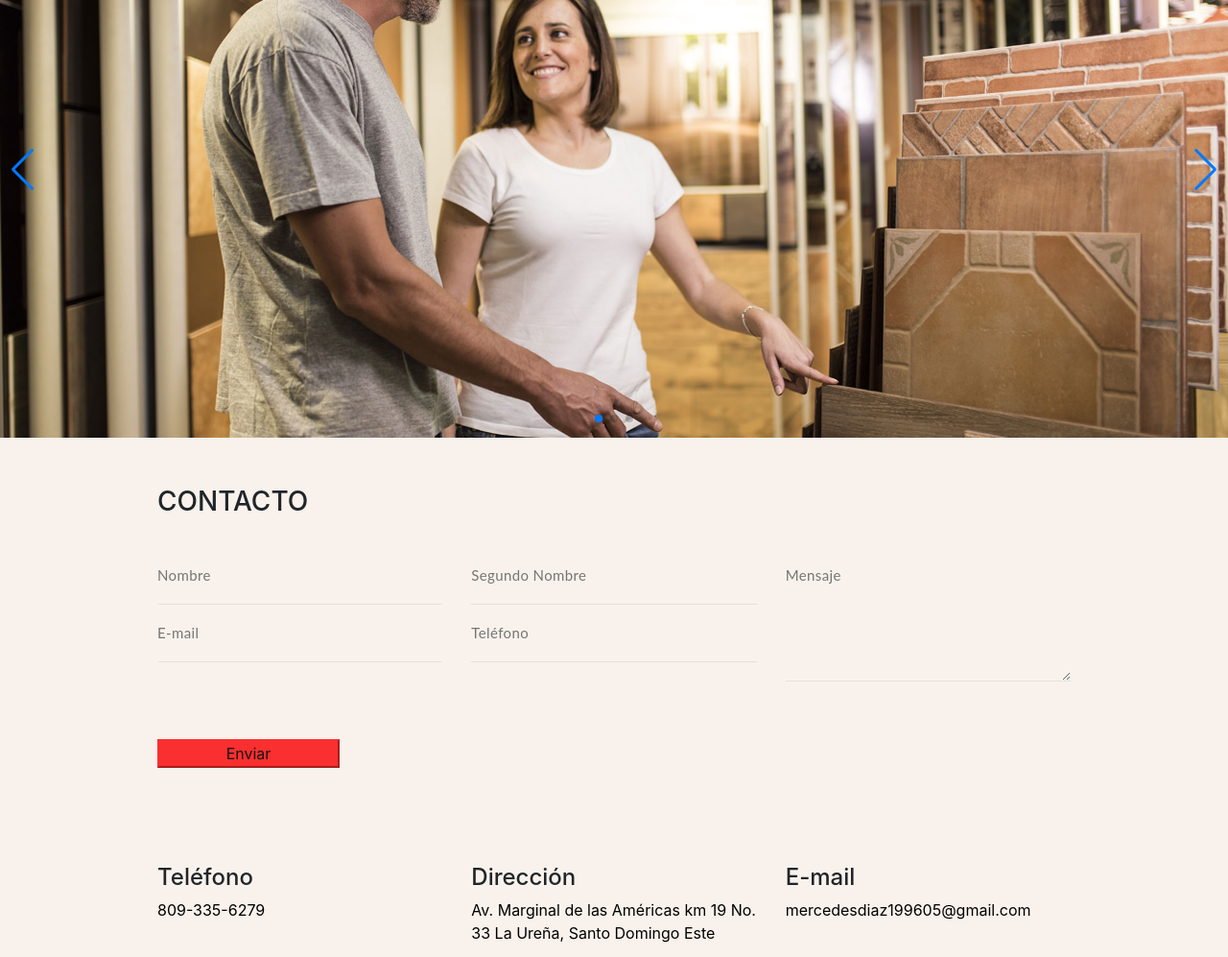
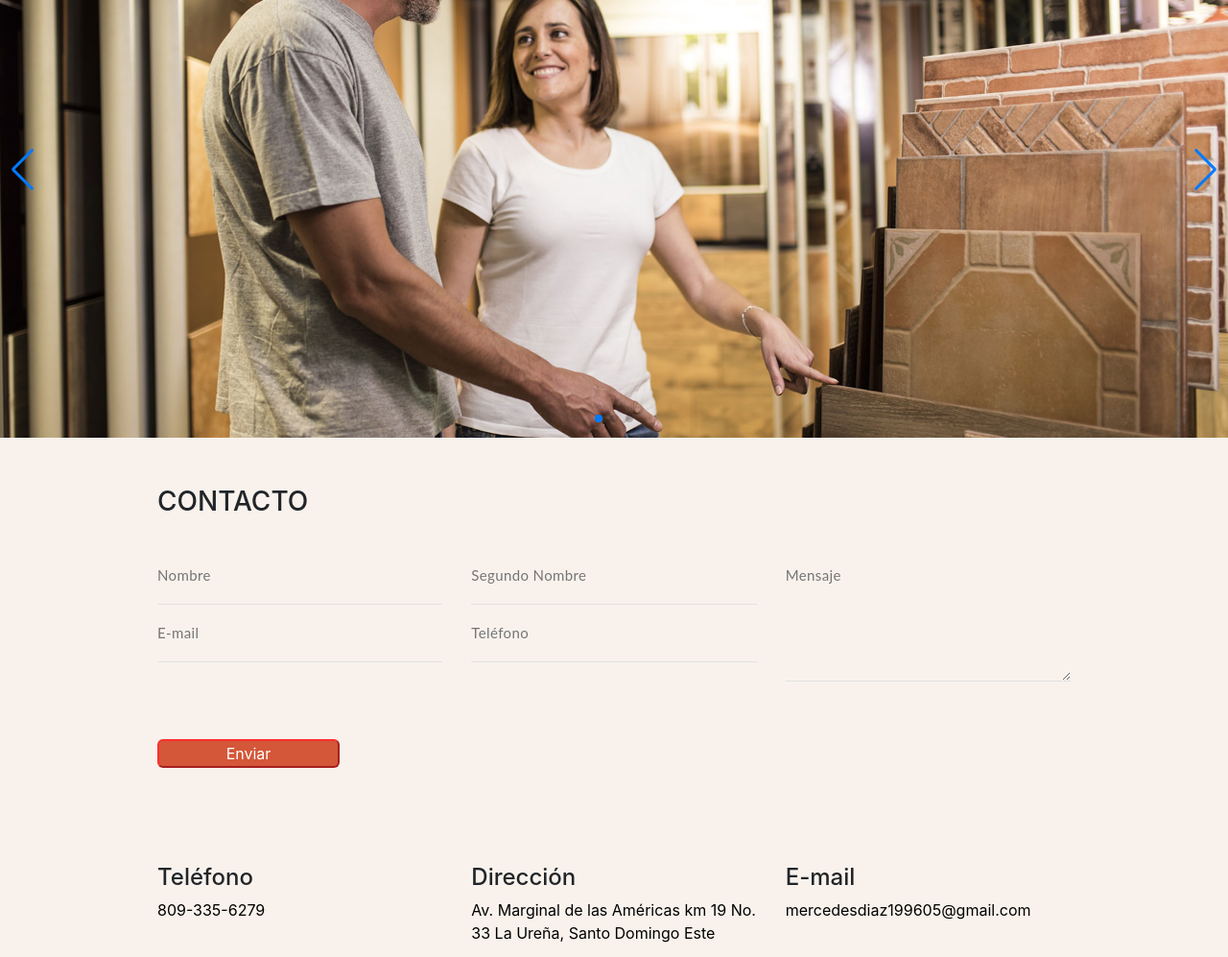
Before and after one commit to EguirGomez/ceramicaapolo.com, a plain HTML site: page contacto.html in a window 1280 px wide. Shown: the part 102-1099 px from the top of the page at 96% size. Drawn offline with nearby package versions, Linux system fonts and the light colour scheme; files whose address does not match are found by name.

Commit message:
Completado

```diff
--- a/css/styles.css
+++ b/css/styles.css
@@ -443,15 +443,17 @@ textarea.textarea-lg {
 }
 .button-secondary,
 .button-secondary:focus {
-    color: #151515;
-    background-color: #FA2F2F;
+    color: #FFF;
+    background-color: #d35738;
     border-color: #FA2F2F;
+    border-radius: 6px;
 }
 .button-secondary:hover,
 .button-secondary:active {
     color: #ffffff;
-    background-color: #000;
+    background-color: #a82634;
     border-color: #FA2F2F;
+
 }
 .title-classic {
     margin-bottom: -10px;
```
